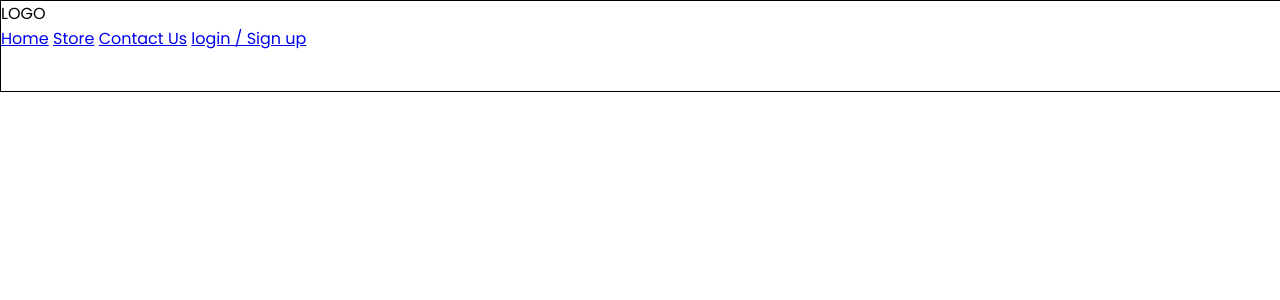
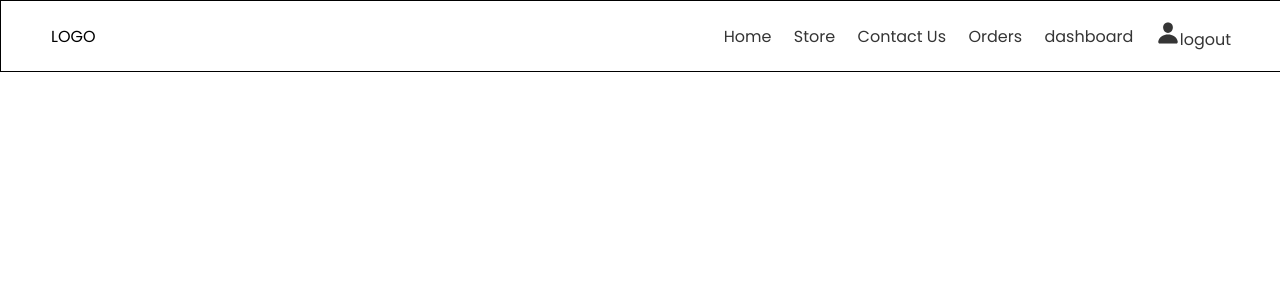
Before and after one commit to Tomoe-495/arts, a PHP site: page / in a window 1280 px wide. Shown: the top 300 px of the page. Run offline with PHP 8.4, Linux system fonts and the light colour scheme; the visitor is signed in with stand-in values (Sample User, id 1).

Commit message:
setup login/logout

```diff
--- a/database.txt
+++ b/database.txt
@@ -15,7 +15,7 @@ create table accounts(
 
 create table products(
     id int primary key auto_increment,
-    product_year int(2),
+    product_year int(2) default 23,
     name varchar(200),
     price float,
     description varchar(500),
@@ -23,6 +23,9 @@ create table products(
 )
 
 alter table products auto_increment = 60000;
+
+insert into products(product_year, name, price, description, img) values
+()
 
 create table cart(
     id int primary key auto_increment,
--- a/header.php
+++ b/header.php
@@ -1,3 +1,6 @@
+<?php
+session_start();
+?>
 <link rel="stylesheet" href="scripts/theme.css">
 <link rel="stylesheet" href="scripts/style.css">
 <script src="scripts/theme.js"></script>
--- a/nav.php
+++ b/nav.php
@@ -1,5 +1,10 @@
 <?php
 $current_file = basename($_SERVER['PHP_SELF']);
+
+if(isset($_GET["login"])){
+    session_destroy();
+    header("location: index.php");
+}
 ?>
 
 
@@ -10,7 +15,21 @@ $current_file = basename($_SERVER['PHP_SELF']);
         <a href="#">Store</a>
         <a href="#">Contact Us</a>
         <?php
-        if($current_file != "login.php"){
+        if(isset($_SESSION["username"])){
+            if($_SESSION["type"] == "customer"){
+                echo "<a href='#'>My Orders<a>
+                <a href='#'><ion-icon name='bag'></ion-icon></a>
+                <a href='index.php?login=destroy' type='Logout'><ion-icon name='person'></ion-icon>logout</a>";
+            }else if($_SESSION["type"] == "admin"){
+                echo "<a href='#'>Orders</a>
+                <a href='#'>dashboard</a>
+                <a href='index.php?login=destroy' title='Logout'><ion-icon name='person'></ion-icon>logout</a>";
+            }else if($_SESSION["type"] == "employee"){
+                echo "<a href='#'>Orders</a>
+                <a href='index.php?login=destroy' title='Logout'><ion-icon name='person'></ion-icon>logout</a>";
+            }
+        }
+        else if($current_file != "login.php"){
             echo "<a href='login.php'>login / Sign up</a>";
         }
         ?>
--- a/scripts/style.css
+++ b/scripts/style.css
@@ -5,10 +5,47 @@ body {
   overflow-x: hidden;
 }
 
+p {
+  margin: 0;
+}
+
 header {
-  width: 100vw;
-  height: 90px;
+  width: calc(100vw - 100px);
+  height: 70px;
+  padding: 0 50px;
   border: 1px solid black;
+  display: flex;
+  justify-content: center;
+  align-items: center;
+  justify-content: space-between;
+}
+header nav {
+  display: flex;
+  justify-content: center;
+  align-items: center;
+  gap: 1.4em;
+}
+header nav ion-icon {
+  font-size: 1.5em;
+}
+header nav a {
+  text-decoration: none;
+  color: #353535;
+  position: relative;
+}
+header nav a::after {
+  content: "";
+  position: absolute;
+  left: 0;
+  bottom: 0;
+  background: #353535;
+  width: 100%;
+  height: 1px;
+  transform: scaleX(0);
+  transition: all 250ms;
+}
+header nav a:hover::after {
+  transform: scale(1);
 }
 
 .mail-notification {
@@ -49,13 +86,28 @@ header {
   justify-content: center;
   align-items: center;
   flex-direction: column;
+  gap: 1em;
 }
 .verify-page .verify-sect p {
   font-size: 2em;
   color: rgb(100, 100, 100);
 }
+.verify-page .verify-sect span {
+  color: rgb(80, 80, 80);
+}
 .verify-page .verify-sect button {
   font-family: inherit;
+  padding: 10px 15px;
+  border: 1px solid rgba(0, 0, 0, 0.1);
+  border-radius: 10px;
+  color: #353535;
+  cursor: pointer;
+  background-color: rgb(230, 230, 230);
+  filter: drop-shadow(rgba(0, 0, 0, 0.2) 0 5px 4px);
+  transition: all 250ms;
+}
+.verify-page .verify-sect button:hover {
+  filter: drop-shadow(rgba(0, 0, 0, 0.1) 0 2px 1px);
 }
 .verify-page .verify-sect button a {
   text-decoration: none;
--- a/scripts/style.sass
+++ b/scripts/style.sass
@@ -4,11 +4,8 @@ body
     width: 100vw
     overflow-x: hidden
 
-
-header
-    width: 100vw
-    height: 90px
-    border: 1px solid black
+p
+    margin: 0
 
 @mixin flex-center($ver:false)
     display: flex
@@ -16,6 +13,36 @@ header
     align-items: center
     @if $ver
         flex-direction: column
+
+header
+    width: calc(100vw - 100px)
+    height: 70px
+    padding: 0 50px
+    border: 1px solid black
+    @include flex-center
+    justify-content: space-between
+    nav
+        @include flex-center
+        gap: 1.4em
+        ion-icon
+            font-size: 1.5em
+        a
+            text-decoration: none
+            color: #353535
+            position: relative
+            &::after
+                content: ""
+                position: absolute
+                left: 0
+                bottom: 0
+                background: #353535
+                width: 100%
+                height: 1px
+                transform: scaleX(0)
+                transition: all 250ms
+            &:hover::after
+                transform: scale(1)
+
 
 
 .mail-notification
@@ -48,11 +75,24 @@ header
     @include flex-center()
     .verify-sect
         @include flex-center(true)
+        gap: 1em
         p
             font-size: 2em
             color: rgb(100, 100, 100)
+        span
+            color: rgb(80, 80, 80)
         button
             font-family: inherit
+            padding: 10px 15px
+            border: 1px solid rgba(0, 0, 0, .1)
+            border-radius: 10px
+            color: #353535
+            cursor: pointer
+            background-color: rgb(230, 230, 230)
+            filter: drop-shadow(rgba(0, 0, 0, .2) 0 5px 4px)
+            transition: all 250ms
+            &:hover
+                filter: drop-shadow(rgba(0, 0, 0, .1) 0 2px 1px)
             a
                 text-decoration: none
                 color: inherit
--- a/verify.php
+++ b/verify.php
@@ -34,8 +34,9 @@ if($rows > 0){
     mysqli_query($conn, $sql);
     echo "
     <p>Account Verified</p>
+    <span>you can login now</span>
     <button>
-        <a href='index.php'>Go To Home Page</a>
+        <a href='login.php'>Go To Login Page</a>
     </button>";
 }else{
     echo "<p>Invalid Verification credentials</p>";
@@ -44,7 +45,7 @@ if($rows > 0){
 ?>
     </div>
 
-    </div>
+</div>
 
 </body>
 </html>
```
Also changed, not shown: login.php (+6 -2 lines), 1 other file.
